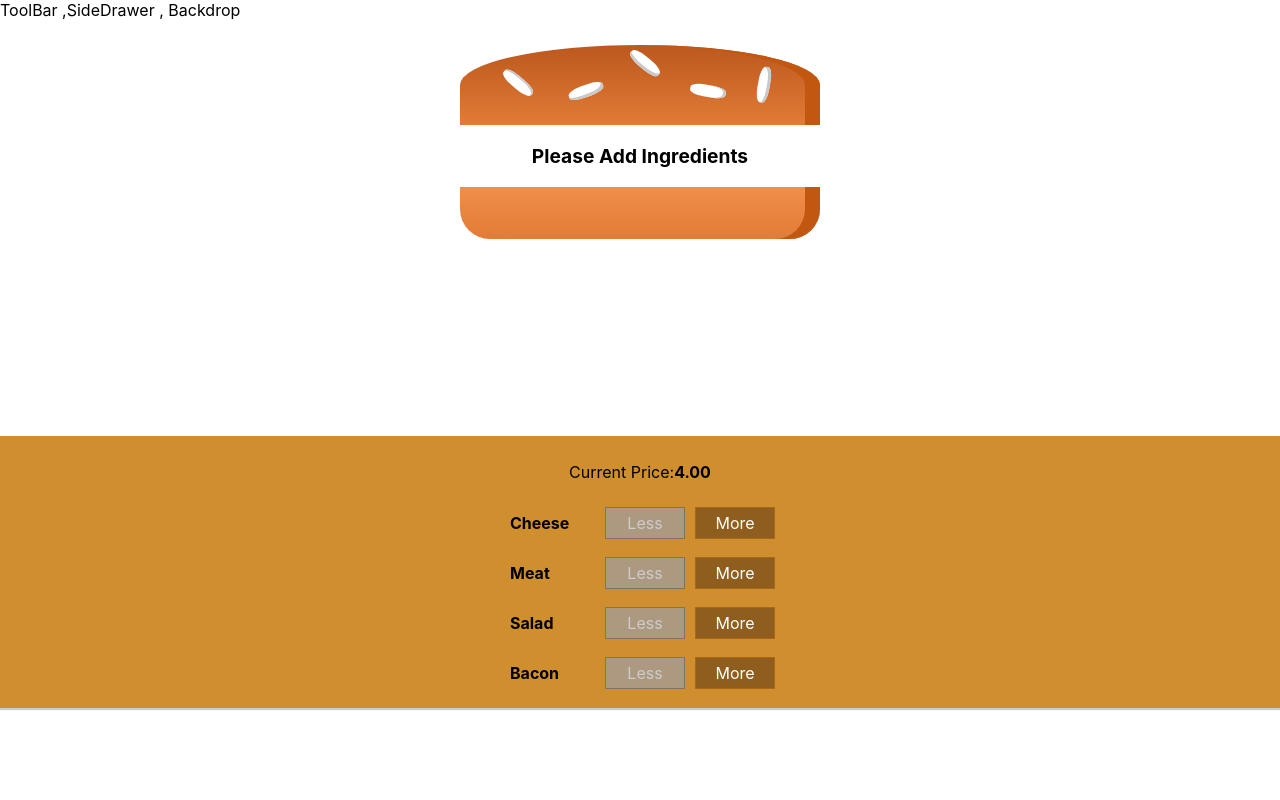
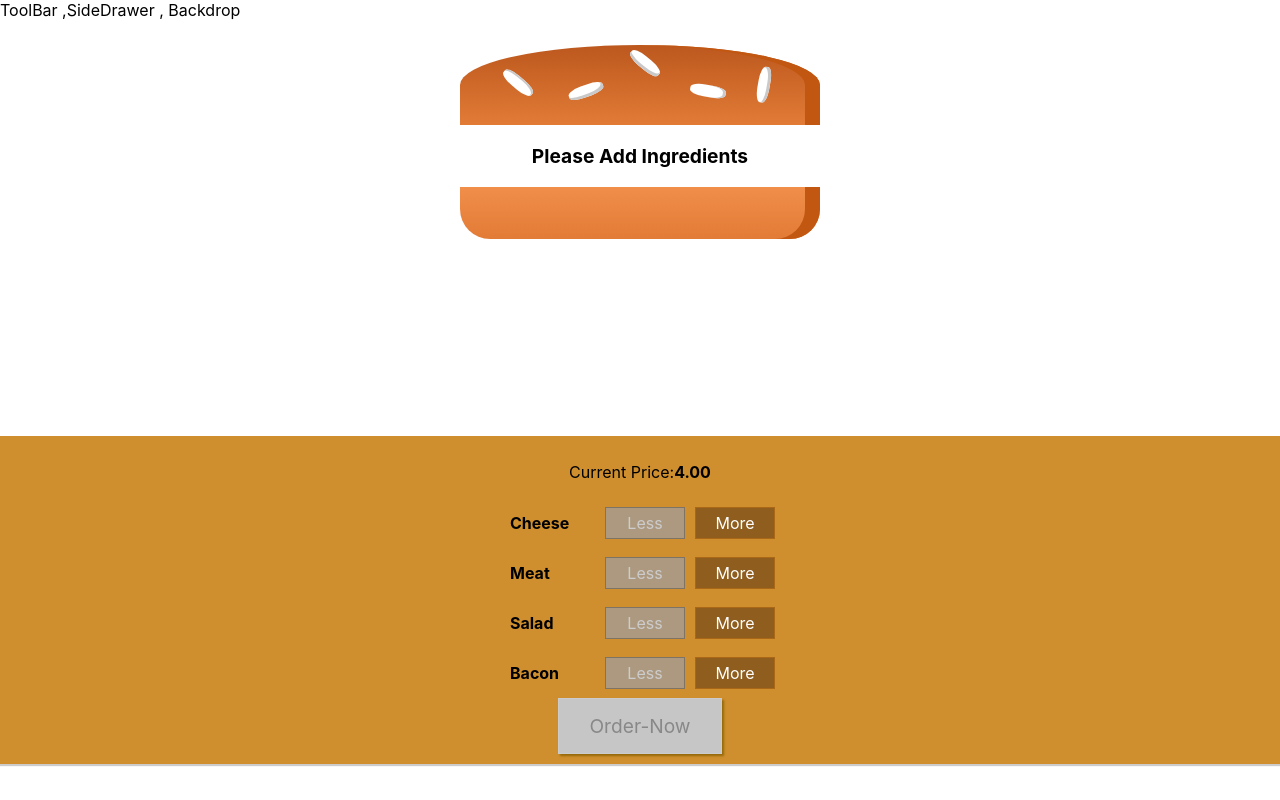
Before and after one commit to rahulgundiya/Burger-App, a React (Create React App) app in the folder burger-app/: page / in a window 1280 px wide. Built offline with nearby package versions, Linux system fonts and the light colour scheme.

Commit message:
Adding order button

```diff
--- a/burger-app/src/components/Burger/BuildControls/BuildControls.js
+++ b/burger-app/src/components/Burger/BuildControls/BuildControls.js
@@ -21,6 +21,10 @@
         disabled={props.disabled[ctrl.type]}
         />
   ))}
+      <button
+      className={classes.OrderButton}
+      disabled={!props.purchasable}    >Order-Now
+      </button>
     </div>
 )
 
--- a/burger-app/src/components/Burger/BuildControls/BuildControls.module.css
+++ b/burger-app/src/components/Burger/BuildControls/BuildControls.module.css
@@ -8,3 +8,44 @@
     margin:auto;
     padding :10px 0;
 }
+
+.OrderButton {
+    background-color: #DAD735;
+    outline: none;
+    cursor: pointer;
+    border: 1px solid #966909;
+    color: #966909;
+    font-family: inherit;
+    font-size: 1.2em;
+    padding: 15px 30px;
+    box-shadow: 2px 2px 2px #966909;
+}
+
+.OrderButton:hover, .OrderButton:active {
+    background-color: #A0DB41;
+    border: 1px solid #966909;
+    color: #966909;
+}
+
+.OrderButton:disabled {
+    background-color: #C7C6C6;
+    cursor: not-allowed;
+    border: 1px solid #ccc;
+    color: #888888;
+}
+
+.OrderButton:not(:disabled) {
+    animation: enable 0.3s linear;
+}
+
+@keyframes enable {
+    0% {
+        transform: scale(1);
+    }
+    60% {
+        transform: scale(1.1);
+    }
+    100% {
+        transform: scale(1);
+    }
+}
--- a/burger-app/src/container/BuilderBurger/BurgerBuilder.js
+++ b/burger-app/src/container/BuilderBurger/BurgerBuilder.js
@@ -18,7 +18,25 @@
         cheese:0,
         meat:0
     } ,
-    totalPrice: 4
+    totalPrice: 4,
+     purchasable:false
+}
+
+updatePurchaseState(ingredients)
+{
+//     const ingredients = {
+//     ...this.state.ingredients
+// }
+const sum = Object.keys(ingredients)
+.map((igKey)=>{
+
+    return ingredients[igKey];
+
+})
+.reduce((sum ,el)=>{
+    return sum+el;
+} , 0) ;
+this.setState({purchasable: sum > 0})
 }
 
 addIngredientHandler=(type)=>{
@@ -38,6 +56,7 @@
      const newPrice = oldPrice+priceAddition;
     this.setState({totalPrice:newPrice , ingredients:updatedIngredients})
 
+    this.updatePurchaseState(updatedIngredients)
     //console.log('setstate ' , this.setState);
 }
 removeIngredientHandler=(type)=>{
@@ -61,7 +80,7 @@
      const oldPrice = this.state.totalPrice;
      const newPrice = oldPrice-priceDeduction;
     this.setState({totalPrice:newPrice , ingredients:updatedIngredients})
-
+    this.updatePurchaseState(updatedIngredients)
 
 }
 
@@ -84,6 +103,7 @@
                 ingredientAdded ={this.addIngredientHandler}
                 ingredientRemoved ={this.removeIngredientHandler}
                 disabled ={disabledInfo}
+                purchasable={this.state.purchasable}
                 price={this.state.totalPrice}
                 />
 
```
